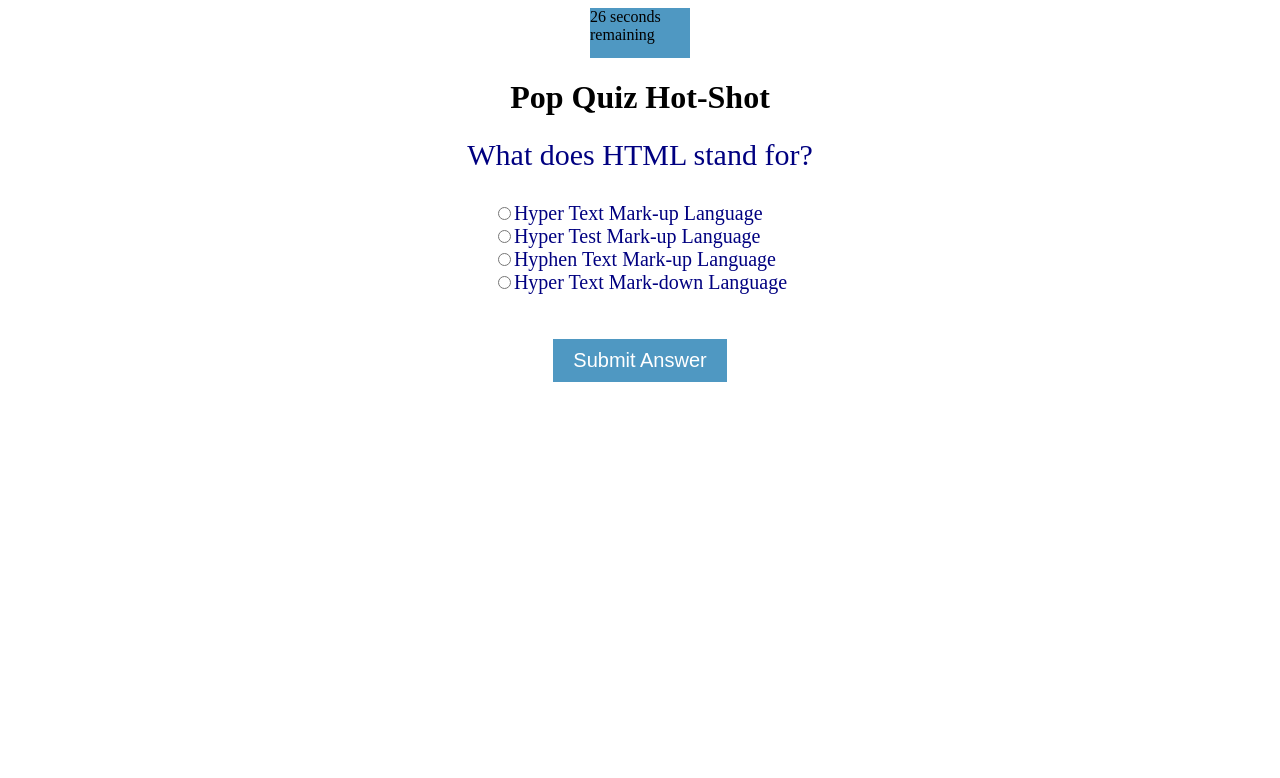
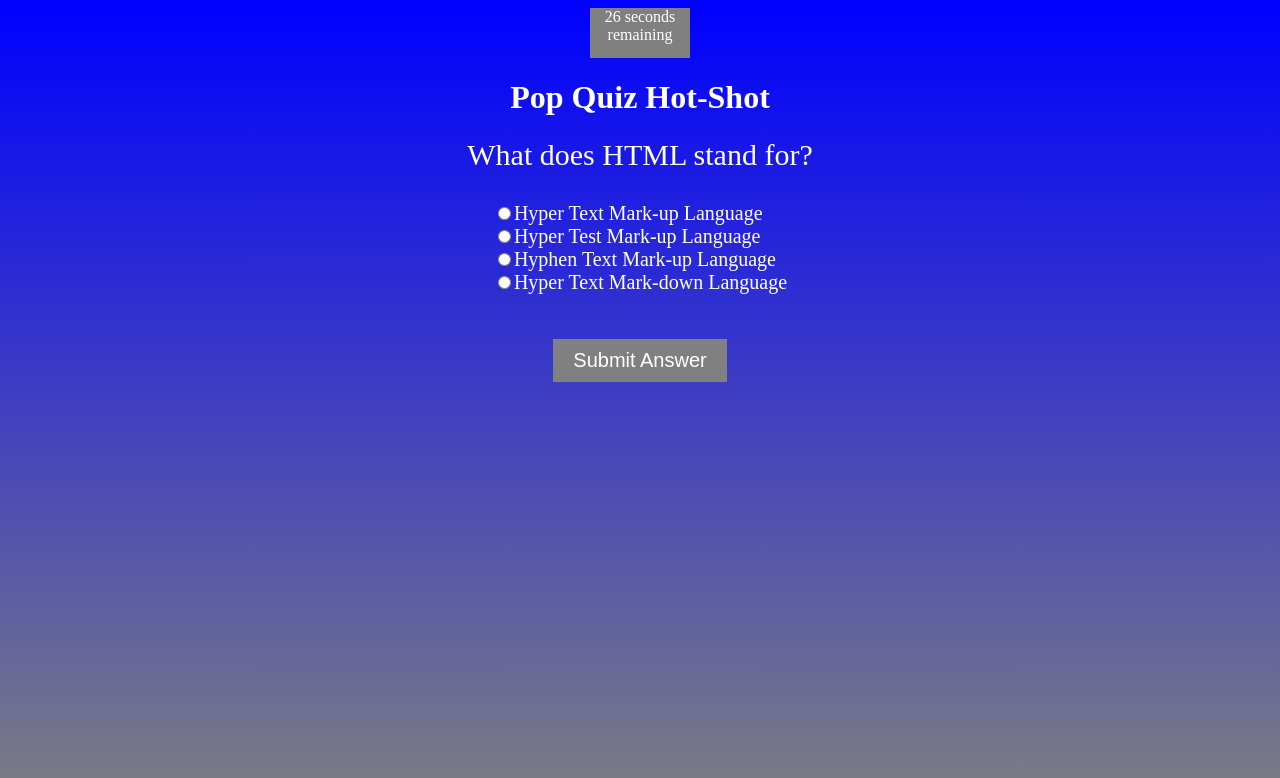
Before and after one commit to fringemonkey89/pop-quiz, a plain HTML site: page index.html in a window 1280 px wide. Drawn offline with Linux system fonts and the light colour scheme.

Commit message:
added comment to html and javascript code

```diff
--- a/script.js
+++ b/script.js
@@ -1,25 +1,26 @@
+//variables for the quiz timer
 var timeLeft = 30;
 var timeElem = document.getElementById('time_div');
 var timerId = setInterval(countdown, 1000);
 
+//the currentQuestion and score are set to zero where they will store the points and question index
+let currentQuestion = 0;
+let score = 0;
 
+//this where the submit answer button's event listener is added
+const button = document.getElementById("btn");
+button.addEventListener("click", checkAnswer);
 
-function countdown() {
-    if (timeLeft === -1) {
-        clearTimeout(timerId);
-        loadScore();
-        const Question = document.getElementById("ques").style.display = "none";
-        const option = document.getElementById("opt").style.display = "none";
-        const button = document.getElementById("btn").style.display = "none";
+//this is where the submit initials button event listener is attached
+const subScore = document.getElementById("submitScore")
+subScore.addEventListener("click", submitInitial);
+subScore.textContent = "Submit Initials";
 
-        const intials = document.getElementById("initialInput").style.display = "block";
-        const subScore = document.getElementById("submitScore").style.display = "block";
-    } else {
-        timeElem.innerHTML = timeLeft + ' seconds remaining';
-        timeLeft--;
-    }
-}
+//this is where the replay quiz button event listener is attached
+const restart = document.getElementById('ReplayQuiz');
+restart.addEventListener('click', resetQuiz);
 
+//this is the array where all the questions and answers are stored
 const questions = [{
     q: "What does HTML stand for?",
     a: [{text:"Hyper Text Mark-up Language", isCorrect:true},
@@ -54,19 +55,27 @@ const questions = [{
 }
 ]
 
-let currentQuestion = 0;
-let score = 0;
+//the countdown function
+function countdown() {
+    //if the timeLeft reaches zero, the score is loaded, the timer stops
+    if (timeLeft === -1) {
+        clearTimeout(timerId);
+        loadScore();
+        //the question, answer and submit button display is set to none because no more questions need to be answered
+        const Question = document.getElementById("ques").style.display = "none";
+        const option = document.getElementById("opt").style.display = "none";
+        const button = document.getElementById("btn").style.display = "none";
+        //the initial element appears to take the users input
+        const intials = document.getElementById("initialInput").style.display = "block";
+        //the submit initial button display is set to block
+        const subScore = document.getElementById("submitScore").style.display = "block";
+    } else {
+        //if the timer has more than 0 seconds left, it will continue to count down
+        timeElem.innerHTML = timeLeft + ' seconds remaining';
+        timeLeft--;
+    }
+}
 
-
-const button = document.getElementById("btn");
-button.addEventListener("click", checkAnswer);
-
-const subScore = document.getElementById("submitScore")
-subScore.addEventListener("click", submitInitial);
-subScore.textContent = "Submit Initials";
-
-const restart = document.getElementById('ReplayQuiz');
-restart.addEventListener('click', resetQuiz);
 function submitInitial (){
     restart.style.display = 'block';
     restart.textContent = 'Play Again?';
@@ -82,8 +91,10 @@ function submitInitial (){
 
 }
 window.onload = function(){
-    window.alert("The quiz is about to start hot-shot and you have 30 seconds or less to complete it")
+    window.alert("The quiz is about to start hot-shot and you have 30 seconds or less to complete it. A word to the wise, if you choose the wrong answer, you will have 5 seconds subtracted from the timer")
 }
+
+//this is the function that generates the questions and answers for the quiz
 function loadQuestion (){
     const Question = document.getElementById("ques");
     const option = document.getElementById("opt");
@@ -91,18 +102,17 @@ function loadQuestion (){
     Question.textContent = questions[currentQuestion].q;
 
     option.innerHTML = " ";
-
+//this loops through the question array and creates the elements that displays the quiz question and answers
     for(let i = 0; questions[currentQuestion].a.length; i++){
         const choicesContainer = document.createElement("div");
         const choice = document.createElement("input");
         const choicesLabel = document.createElement("label");
-
+        //this sets the input type to radio, the name to answer and value to i
         choice.type = "radio";
         choice.name = "answer";
         choice.value = i;
-
+        //this creates the elements for all the choices a user will pick for the answer
         choicesLabel.textContent = questions[currentQuestion].a[i].text;
-       console.log(choicesLabel.textContent = questions[currentQuestion].a[i].text)
         choicesContainer.appendChild(choice);
         choicesContainer.appendChild(choicesLabel);
         option.appendChild(choicesContainer);
@@ -110,6 +120,7 @@ function loadQuestion (){
     }
     loadQuestion();
 
+//this function loads the next question in the quiz
 function nextQuestion(){
     if (currentQuestion < questions.length - 1) {
         currentQuestion++;
@@ -125,37 +136,49 @@ function nextQuestion(){
         const subScore = document.getElementById("submitScore").style.display = "block";
     }
 }
-
+// checks the answer selected if its correct or not and then displays a "correct" or "incorrect" text
+// once the answer is evaluated, the next question is loaded by the nextQuestion function
 function checkAnswer() {
     const selectedAnswer = parseInt(document.querySelector('input[name="answer"]:checked').value);
     const resOutcome = document.getElementById("outcome");
 
     if (questions[currentQuestion].a[selectedAnswer].isCorrect) {
+        //this changes the text color depending if its correct
+        resOutcome.style.color = "limegreen";
         resOutcome.textContent = "correct answer";
         score++;
        nextQuestion();
     } else{
+        //this changes the text color depending if its incorrect
+        resOutcome.style.color = "red";
         resOutcome.textContent = "incorrect answer";
+        //if the user selects the incorrect answer then 5 seconds is subtracted from the timer
         timeLeft -= 5;
         timeElem.innerHTML = timeLeft + ' seconds remaining';
         nextQuestion();
     }
 }
+
+//the final score is displayed
 function loadScore() {
     const totalScore = document.getElementById("your_score")
     totalScore.textContent = "You scored " + score + " out of "  + questions.length;
 }
 
+//the reset function sets the timer back to 30 seconds, the current question number to zero and the score to zero
 function resetQuiz(){
     timeLeft = 30;
     currentQuestion = 0;
     score = 0;
+    //the question, answer and submit answer button are set to block again
     document.getElementById("opt").style.display = "block";
     document.getElementById("ques").style.display = "block";
     document.getElementById("btn").style.display = "block";
     const resOutcome = document.getElementById("outcome");
     resOutcome.textContent = "";
+    //the input element for initials is removed from sight
     var nameInitials = document.getElementById('initialInput').style.display = 'none';
+    //the restart button is removed from sight
     restart.style.display = 'none';
     subScore.style.display = 'none';
     hideScore();
--- a/style.css
+++ b/style.css
@@ -1,9 +1,12 @@
 body{
     display: flex;
     flex-direction: column;
+    background-image: linear-gradient(blue, grey);
+    height: 100vh;
 }
 
 h1{
+    color: white;
     width: fit-content;
     margin-left: auto;
     margin-right: auto;
@@ -14,20 +17,27 @@ h1{
     align-items: center;
     justify-content: center;
     color: navy;
+    width: fit-content;
+    margin-left: auto;
+    margin-right: auto;
 }
 
 .question{
+    color: white;
     font-size: 30px;
     margin-bottom: 20px;
 }
 #time_div{
     width: 100px;
     height: 50px;
-    background-color: #4f98c2;
+    background-color: grey;
     margin-left: auto;
     margin-right: auto;
+    text-align: center;
+    color: white;
 }
 .options{
+    color: white;
     font-size: 20px;
     display: block;
     margin-top: 10px;
@@ -42,16 +52,19 @@ button {
     margin-top: 25px;
     font-size: 20px;
     padding: 10px 20px;
-    background-color: #4f98c2;
+    width: fit-content;
+    background-color: grey;
     color: white;
     border: none;
     cursor: pointer;
     display: block;
+    margin-left: auto;
+    margin-right: auto;
 }
 
 #your_score {
     font-size: 30px;
-    color: darkslategray;
+    color: white;
 }
 
 .initial_input, .submit_score{
```
Also changed, not shown: index.html (+6 -0 lines).
